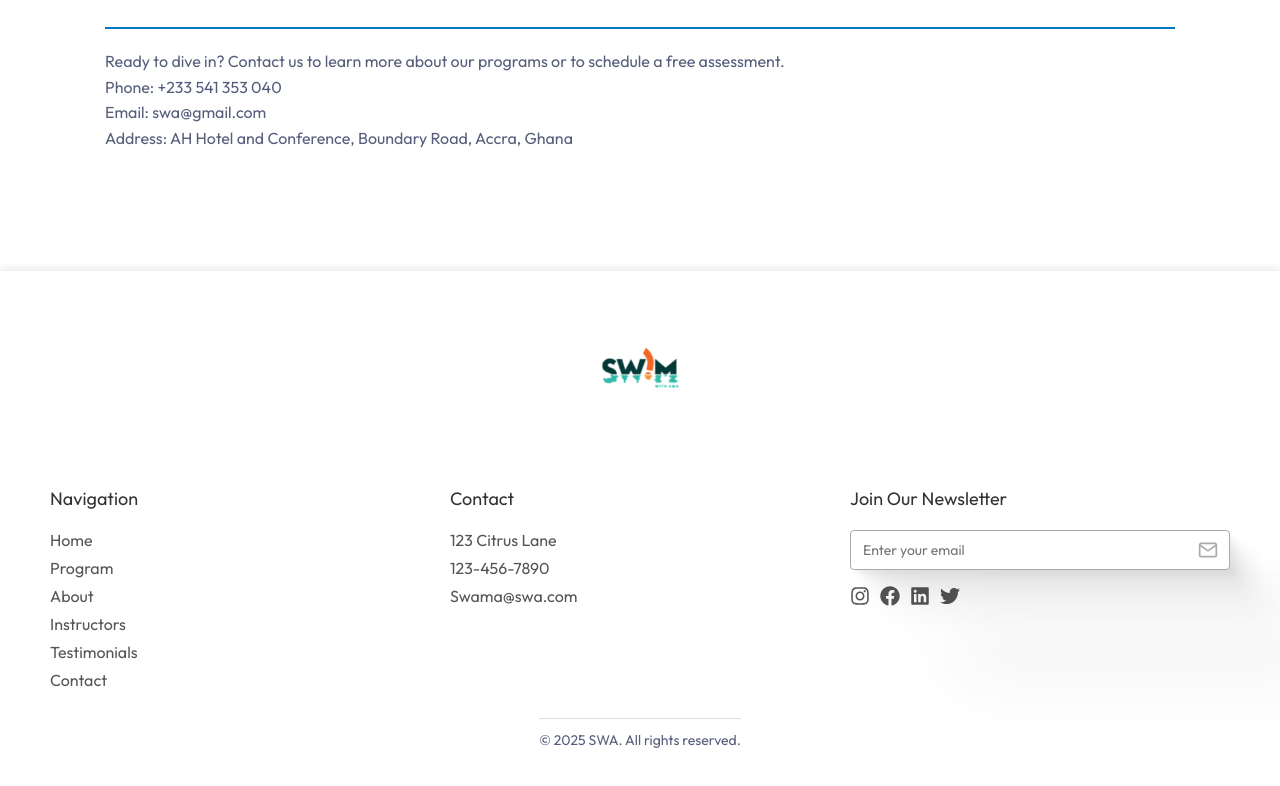
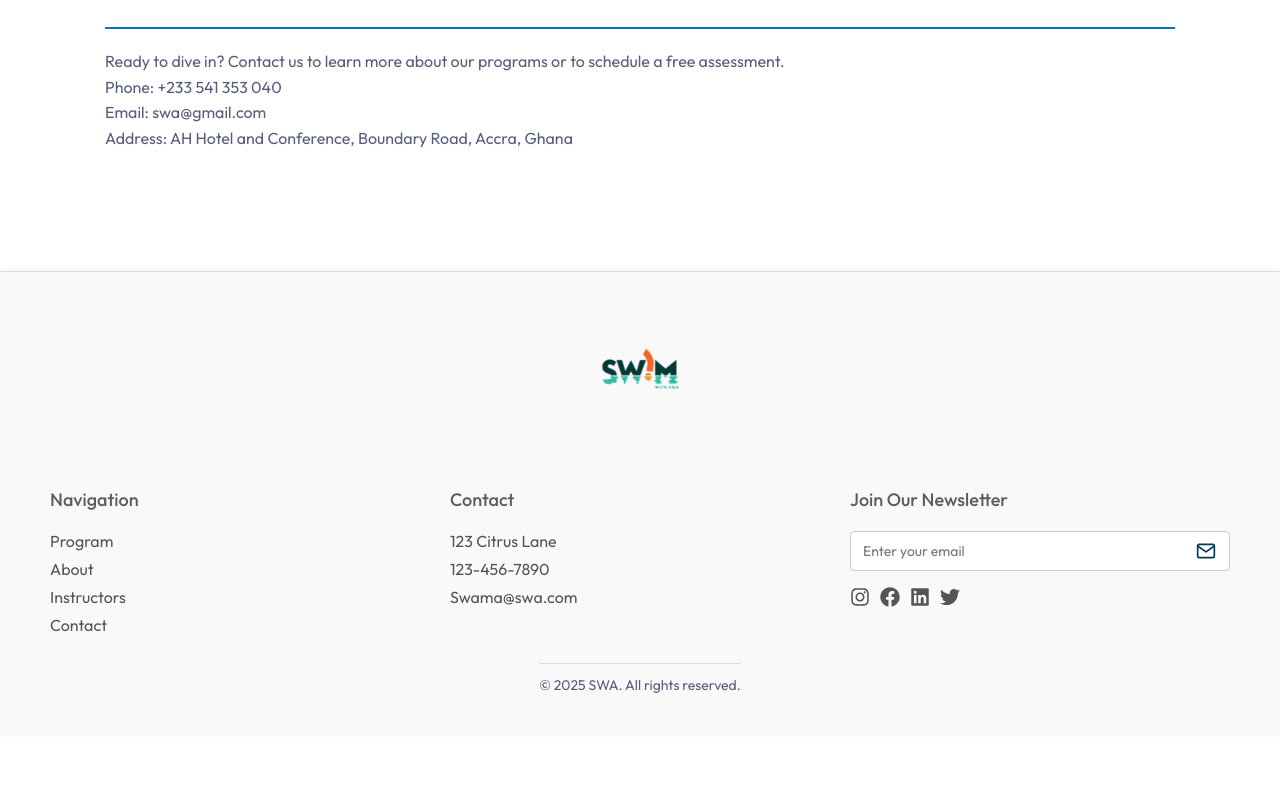
Before and after one commit to kaidoverse/swimweb, a React (Vite) app: page /OurTeam in a window 1280 px wide. Shown: the part 2139-2925 px from the top of the page. After the commit the page ends 2876 px from the top, so only its background shows below. Built offline with nearby package versions, Linux system fonts and the light colour scheme.

Commit message:
implement footer component with social links and newsletter form

```diff
--- a/src/Components/Footer/Footer.css
+++ b/src/Components/Footer/Footer.css
@@ -1,12 +1,13 @@
-/* Footer Base Styles */
 .footer {
   width: 100%;
-  background: rgba(255, 255, 255, 0.9);
+  background-color: #f9f9f9;
   padding: 40px 20px;
-  box-shadow: 0px -2px 8px rgba(0, 0, 0, 0.1);
+  border-top: 1px solid #ddd;
+  box-shadow: 0 -2px 6px rgba(0, 0, 0, 0.05);
   display: flex;
   justify-content: center;
   align-items: center;
+  color: #013b59;
 }
 
 .footer-container {
@@ -15,10 +16,8 @@
   display: flex;
   flex-direction: column;
   align-items: center;
-  justify-content: center;
 }
 
-/* Footer Logo Section */
 .footer-logo {
   text-align: center;
   margin-bottom: 30px;
@@ -28,7 +27,6 @@
   width: 120px;
 }
 
-/* Footer Content (Columns) */
 .footer-content {
   display: flex;
   justify-content: space-between;
@@ -39,14 +37,15 @@
 .footer-column {
   flex: 1;
   margin: 0 10px;
-  min-width: 200px; /* Prevents shrinking too much */
+  min-width: 200px;
   text-align: left;
 }
 
 .footer-column h3 {
   font-size: 18px;
+  font-weight: 500;
   margin-bottom: 16px;
-  color: #333;
+  color: #5e5c5c;
 }
 
 .footer-column ul {
@@ -69,29 +68,41 @@
 .footer-column input {
   width: 100%;
   padding: 10px 40px 10px 12px;
-  border: 1px solid #aaa;
+  border: 1px solid #ccc;
   border-radius: 4px;
   font-size: 14px;
-  color: #333;
-  box-shadow: 2.8px 2.8px 2.2px rgba(0, 0, 0, 0.02),
-    6.7px 6.7px 5.3px rgba(0, 0, 0, 0.028),
-    12.5px 12.5px 10px rgba(0, 0, 0, 0.035),
-    22.3px 22.3px 17.9px rgba(0, 0, 0, 0.042),
-    41.8px 41.8px 33.4px rgba(0, 0, 0, 0.05),
-    100px 100px 80px rgba(0, 0, 0, 0.07);
+  background: #fff;
+  color: #013b59;
+  outline: none;
+}
+
+.newsletter-submit {
+  position: absolute;
+  right: 0;
+  top: 0;
+  bottom: 0;
+  background: none;
+  border: none;
+  padding: 0 14px;
+  color: #013b59;
+  cursor: pointer;
+  font-size: 20px;
+  display: flex;
+  align-items: center;
 }
 
 .mail-icon {
-  position: absolute;
-  right: 12px;
-  top: 50%;
-  transform: translateY(-50%);
   font-size: 20px;
-  color: #aaa;
-  cursor: pointer;
+  color: #013b59;
+  pointer-events: none;
 }
 
-/* Social Media Icons */
+.newsletter-result {
+  margin-top: 10px;
+  font-size: 14px;
+  color: #013b59;
+}
+
 .social-group {
   display: flex;
   justify-content: flex-start;
@@ -103,16 +114,20 @@
   font-size: 20px;
   color: #555;
   cursor: pointer;
+  transition: color 0.3s ease;
 }
 
-/* Footer Bottom Section */
+.social-icon:hover {
+  color: #013b59;
+}
+
 .footer-bottom {
-  margin-top: 20px; /* Space between the main content and the bottom section */
+  margin-top: 20px;
   text-align: center;
   font-size: 14px;
-  color: #555;
-  border-top: 1px solid #ddd; /* Optional: Divider above the message */
+  color: #777;
   padding-top: 10px;
+  border-top: 1px solid #ddd;
 }
 
 .footer-bottom h3 {
@@ -120,7 +135,6 @@
   font-size: 14px;
 }
 
-/* Responsive Design */
 @media screen and (max-width: 768px) {
   .footer-content {
     flex-direction: column;
@@ -136,4 +150,8 @@
   .social-group {
     justify-content: center;
   }
+
+  .footer-column form {
+    width: 100%;
+  }
 }
--- a/src/Components/Footer/Footer.jsx
+++ b/src/Components/Footer/Footer.jsx
@@ -4,33 +4,60 @@ import Swaglogo3 from '../../assets/Swaglogo3.png';
 import { FiMail } from 'react-icons/fi';
 import { FaFacebook, FaInstagram, FaLinkedin, FaTwitter } from 'react-icons/fa';
 import ScrollToTop from 'react-scroll-to-top';
+import { Link } from 'react-router-dom';
+const Footer = () => {
+    const [result, setResult] = useState("");
 
-const Footer = () => {
+    const onSubmit = async (event) => {
+        event.preventDefault();
+        setResult("Subscribing...");
+        const formData = new FormData(event.target);
+        formData.append("access_key", "3710ed86-9206-41a5-819c-6325967465af");
+
+        const response = await fetch("https://api.web3forms.com/submit", {
+            method: "POST",
+            body: formData,
+        });
+
+        const data = await response.json();
+
+        if (data.success) {
+            setResult("You’re subscribed! 🎉");
+            event.target.reset();
+        } else {
+            setResult("Something went wrong. Please try again.");
+            console.error("Web3Forms Error:", data);
+        }
+    };
+
+    useEffect(() => {
+        if (result && result !== "Subscribing...") {
+            const timeout = setTimeout(() => setResult(""), 3000);
+            return () => clearTimeout(timeout);
+        }
+    }, [result]);
+
     return (
         <footer className="footer">
             <div className="footer-container">
-                {/* Logo Section */}
                 <div className="footer-logo">
                     <img src={Swaglogo3} alt="Logo" className="logo-footer" />
                     <ScrollToTop smooth />
                 </div>
 
-                {/* Footer Content */}
                 <div className="footer-content">
-                    {/* Navigation Section */}
                     <div className="footer-column">
                         <h3>Navigation</h3>
                         <ul>
-                            <li>Home</li>
-                            <li>Program</li>
-                            <li>About</li>
-                            <li>Instructors</li>
-                            <li>Testimonials</li>
-                            <li>Contact</li>
+                            {/* <li><Link to="/">Home</Link></li> */}
+                            <li><Link to="/OurPackages">Program</Link></li>
+                            <li><Link to="/OurTeam">About</Link></li>
+                            <li><Link to="/InstructPage">Instructors</Link></li>
+
+                            <li><Link to="/Contact">Contact</Link></li>
                         </ul>
                     </div>
 
-                    {/* Contact Section */}
                     <div className="footer-column">
                         <h3>Contact</h3>
                         <ul>
@@ -40,21 +67,33 @@ const Footer = () => {
                         </ul>
                     </div>
 
-                    {/* Newsletter Section */}
                     <div className="footer-column">
                         <h3>Join Our Newsletter</h3>
-                        <form>
-                            <input type="email" placeholder="Enter your email" />
-                            <FiMail className="mail-icon" />
+                        <form onSubmit={onSubmit}>
+                            <input type="email" name="email" placeholder="Enter your email" autoComplete="email" required />
+                            <button type="submit" className="newsletter-submit">
+                                <FiMail className="mail-icon" />
+                            </button>
                         </form>
+                        {result && <span className="newsletter-result">{result}</span>}
+
                         <div className="social-group">
-                            <FaInstagram className="social-icon" />
-                            <FaFacebook className="social-icon" />
-                            <FaLinkedin className="social-icon" />
-                            <FaTwitter className="social-icon" />
+                            <a href="https://www.instagram.com/swimwithama/" target="_blank" rel="noopener noreferrer">
+                                <FaInstagram className="social-icon" />
+                            </a>
+                            <a href="https://www.facebook.com/swimwithama/" target="_blank" rel="noopener noreferrer">
+                                <FaFacebook className="social-icon" />
+                            </a>
+                            <a href="https://www.linkedin.com/swimwithama/" target="_blank" rel="noopener noreferrer">
+                                <FaLinkedin className="social-icon" />
+                            </a>
+                            <a href="https://www.twitter.com/swimwithama/" target="_blank" rel="noopener noreferrer">
+                                <FaTwitter className="social-icon" />
+                            </a>
                         </div>
                     </div>
                 </div>
+
                 <div className="footer-bottom">
                     <h3>&copy; {new Date().getFullYear()} SWA. All rights reserved.</h3>
                 </div>
```
